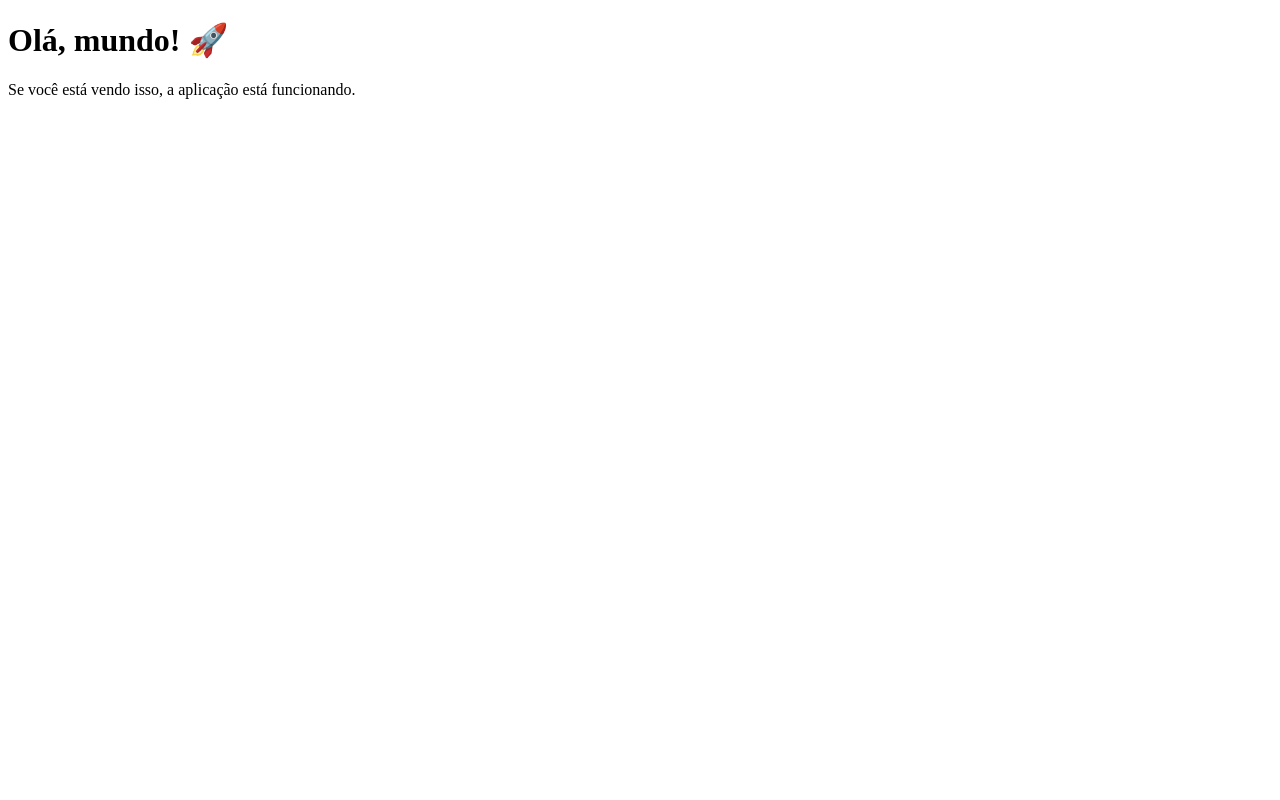
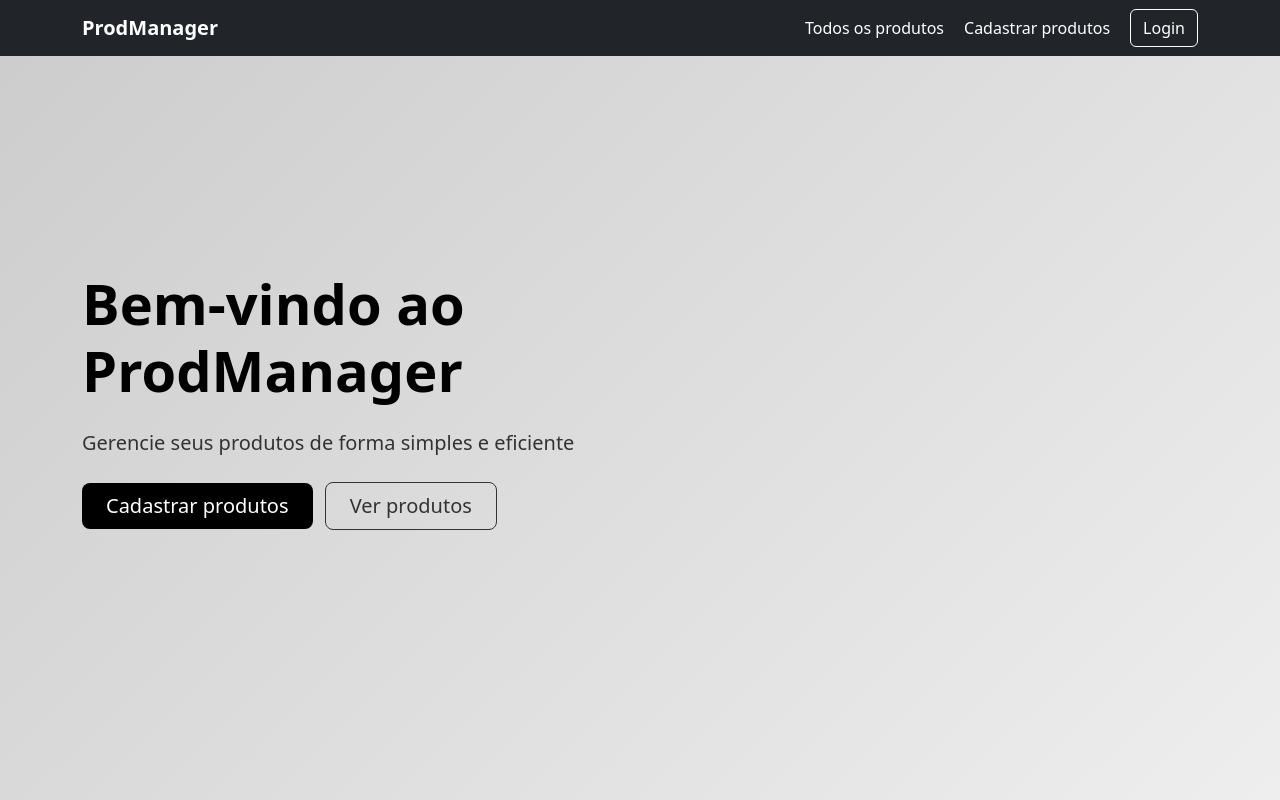
Before and after one commit to vanttellie/atividade-4, a website: page public/index.html in a window 1280 px wide. Drawn offline with nearby package versions, Linux system fonts and the light colour scheme.

Commit message:
Mudanças no CSS da aplicação

```diff
--- a/index.js
+++ b/index.js
@@ -1,6 +1,6 @@
 import express from "express";
 const host = "0.0.0.0";
-const port = 3000;
+const port = 3001;
 const app = express();
 
 app.use(express.static("public"));
--- /dev/null
+++ b/public/index.css
@@ -0,0 +1,66 @@
+.navbar.fixed-top.navbar-dark.bg-dark{
+    width: 100%;
+}
+
+.navbar-brand{
+    font-weight: bold;
+}
+
+.nav-items{
+    display: flex;
+    gap: 20px;
+    align-items: center;
+}
+
+.nav-item.nav-link{
+    color: white;
+    transition: color 0.3s;
+}
+
+.nav-item.nav-link:hover {
+  color: #cccccc;
+}
+
+.btn-outline-success{
+    color: white;
+    border-color: white;
+}
+
+.btn-outline-success:hover{
+    background-color: white;
+    color: black;
+}
+
+.hero-section {
+    background: linear-gradient(135deg, #cccccc 0%, #eeeeee 100%);
+    min-height: 500px;
+    height: 100vh;
+}
+
+.display-4.fw-bold.mb-4{
+    color: black;
+}
+
+.lead.mb-4{
+    color: #333;
+}
+
+.btn-light{
+    background-color: black;
+    color: white;
+    border: none;
+}
+
+.btn-light:hover{
+    background-color: white;
+}
+
+.btn-outline-light{
+    color: #333;
+    border-color: #333;
+}
+
+.btn-outline-light:hover{
+    background-color: #333;
+    color: white;
+}
--- a/public/index.html
+++ b/public/index.html
@@ -1,11 +1,35 @@
 <!DOCTYPE html>
 <html lang="pt-BR">
 <head>
-  <meta charset="UTF-8" />
-  <title>Minha Aplicação</title>
+    <meta charset="UTF-8" />
+    <title>Minha Aplicação</title>
+    <link href="https://cdn.jsdelivr.net/npm/bootstrap@5.3.6/dist/css/bootstrap.min.css" rel="stylesheet" integrity="sha384-4Q6Gf2aSP4eDXB8Miphtr37CMZZQ5oXLH2yaXMJ2w8e2ZtHTl7GptT4jmndRuHDT" crossorigin="anonymous">
+    <link rel="stylesheet" href="/index.css" />
 </head>
 <body>
-  <h1>Olá, mundo! 🚀</h1>
-  <p>Se você está vendo isso, a aplicação está funcionando.</p>
+    <nav class="navbar fixed-top navbar-dark bg-dark">
+        <div class="container d-flex justify-content-between align-items-center">
+            <a class="navbar-brand" href="#">ProdManager</a>
+            <div class="nav-items">
+                <a class="nav-item nav-link" href="#">Todos os produtos</a>
+                <a class="nav-item nav-link" href="#">Cadastrar produtos</a>
+                <button class="btn btn-outline-success my-2 my-sm-0" type="submit">Login</button>
+            </div>
+        </div>
+    </nav>
+
+    <section class="hero-section text-white d-flex align-items-center">
+        <div class="container">
+            <div class="row align-items-center">
+                <div class="col-lg-6">
+                    <h1 class="display-4 fw-bold mb-4">Bem-vindo ao ProdManager</h1>
+                    <p class="lead mb-4">Gerencie seus produtos de forma simples e eficiente</p>
+                    <button class="btn btn-light btn-lg px-4 me-2">Cadastrar produtos</button>
+                    <button class="btn btn-outline-light btn-lg px-4">Ver produtos</button>
+                </div>
+            </div>
+        </div>
+    </section>
+    <script src="https://cdn.jsdelivr.net/npm/bootstrap@5.3.6/dist/js/bootstrap.bundle.min.js" integrity="sha384-j1CDi7MgGQ12Z7Qab0qlWQ/Qqz24Gc6BM0thvEMVjHnfYGF0rmFCozFSxQBxwHKO" crossorigin="anonymous"></script>
 </body>
 </html>
```
